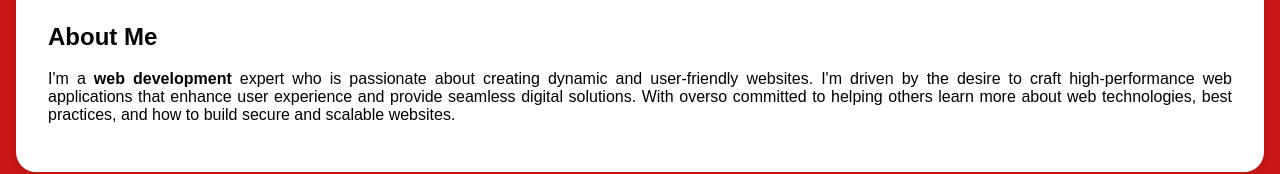
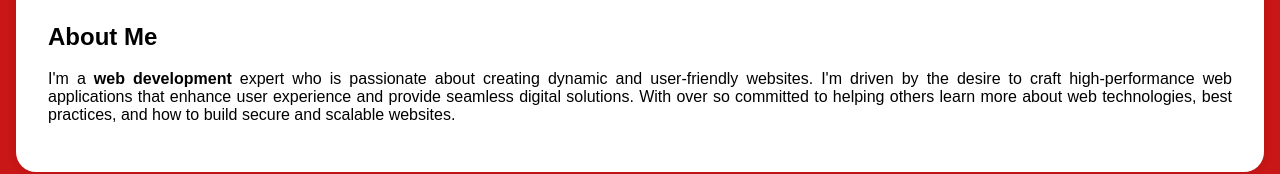
Before and after one commit to arivazhagan2571/portfolio, a plain HTML site: page index.html in a window 1280 px wide. Shown: the part 276-450 px from the top of the page. Drawn offline with Linux system fonts and the light colour scheme.

Commit message:
Update index.html

```diff
--- a/index.html
+++ b/index.html
@@ -117,7 +117,7 @@
             <h2>About Me</h2>
             <p>I'm a <b>web development</b> expert who is passionate about creating dynamic and user-friendly websites.
                 I'm driven by the desire to craft high-performance web applications that enhance user experience and provide
-                 seamless digital solutions. With overso committed to helping others learn more about web technologies,
+                 seamless digital solutions. With over so committed to helping others learn more about web technologies,
                  best practices, and how to build secure and scalable websites.</p>
 
         </div>
```
